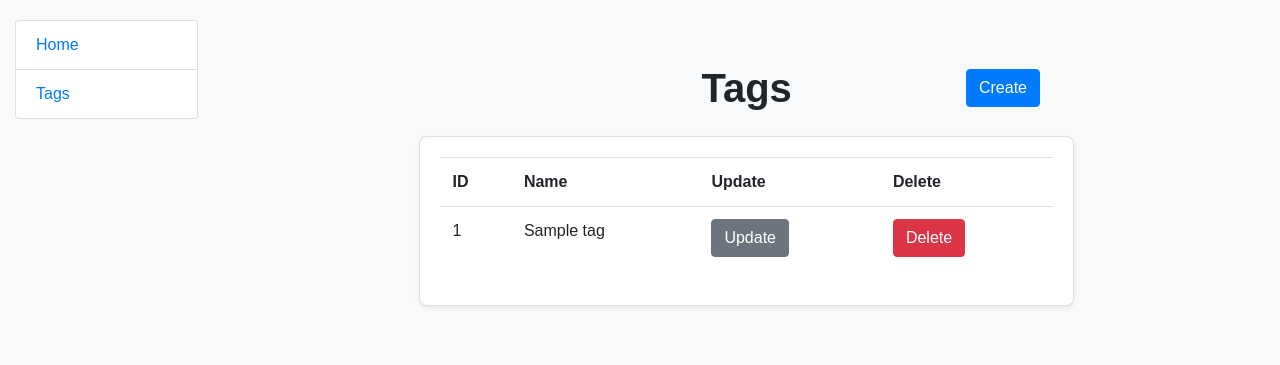
After one commit to IhorDmytriv/todo-list, a Django app: page /tags/ in a window 1280 px wide. The commit adds this page. Shown: the top 365 px of the page. Run offline with Django 5.2, Linux system fonts and the light colour scheme; tables that the repository leaves empty hold one stand-in row (values such as "Sample post"); some libraries are stand-ins or nearby versions.

Commit message:
Create tag list view and template

```diff
--- a/tasks/urls.py
+++ b/tasks/urls.py
@@ -4,7 +4,8 @@ from tasks.views import (
     TaskCreateView,
     TaskUpdateView,
     TaskDeleteView,
-    toggle_task_status
+    toggle_task_status,
+    TagListView
 )
 
 urlpatterns = [
@@ -25,6 +26,11 @@ urlpatterns = [
         toggle_task_status,
         name="toggle-task-status"
     ),
+    path(
+        "tags/",
+        TagListView.as_view(),
+        name="tag-list"
+    )
 ]
 
 app_name = "tasks"
--- a/tasks/views.py
+++ b/tasks/views.py
@@ -1,9 +1,9 @@
 from django.shortcuts import render, redirect
 from django.urls import reverse_lazy
-from django.views.generic import CreateView, UpdateView, DeleteView
+from django.views.generic import CreateView, UpdateView, DeleteView, ListView
 
 from tasks.forms import TaskForm
-from tasks.models import Task
+from tasks.models import Task, Tag
 
 
 def index(request):
@@ -38,3 +38,7 @@ class TaskUpdateView(UpdateView):
 class TaskDeleteView(DeleteView):
     model = Task
     success_url = reverse_lazy("tasks:index")
+
+
+class TagListView(ListView):
+    model = Tag
--- a/templates/includes/sidebar.html
+++ b/templates/includes/sidebar.html
@@ -1,5 +1,5 @@
 <ul class="sidebar-nav list-group">
 
   <li class="list-group-item"><a href="{% url 'tasks:index' %}">Home</a></li>
-  <li class="list-group-item"><a href="#">Tags</a></li>
+  <li class="list-group-item"><a href="{% url 'tasks:tag-list' %}">Tags</a></li>
 </ul>
--- /dev/null
+++ b/templates/tasks/tag_list.html
@@ -0,0 +1,47 @@
+{% extends "base.html" %}
+{% load crispy_forms_filters %}
+
+{% block content %}
+  <div class="container my-4 position-relative">
+    <h1 class="text-center">Tags</h1>
+    <a href="{% url 'tasks:task-create' %}" class="btn btn-primary position-absolute" style="right: 225px; top: 25px;">
+      Create
+    </a>
+
+  <div class="row">
+    <div class="col-md-8 offset-md-2">
+      <div class="card my-3 shadow-sm">
+        <div class="card-body">
+          {% if tag_list %}
+            <table class="table">
+              <tr>
+                <th>ID</th>
+                <th>Name</th>
+                <th>Update</th>
+                <th>Delete</th>
+              </tr>
+              {% for tag in tag_list %}
+                <tr>
+                  <td>{{ tag.id }}</td>
+                  <td>{{ tag.name }}</td>
+                  <td>
+                    <a href="#" class="btn btn-secondary">
+                      Update
+                    </a>
+                  </td>
+                  <td>
+                    <a href="#" class="btn btn-danger">
+                      Delete
+                    </a>
+                  </td>
+                </tr>
+              {% endfor %}
+            </table>
+          {% else %}
+            <p>No tags available yet. Add a new tag</p>
+          {% endif %}
+        </div>
+      </div>
+    </div>
+  </div>
+{% endblock %}
```
